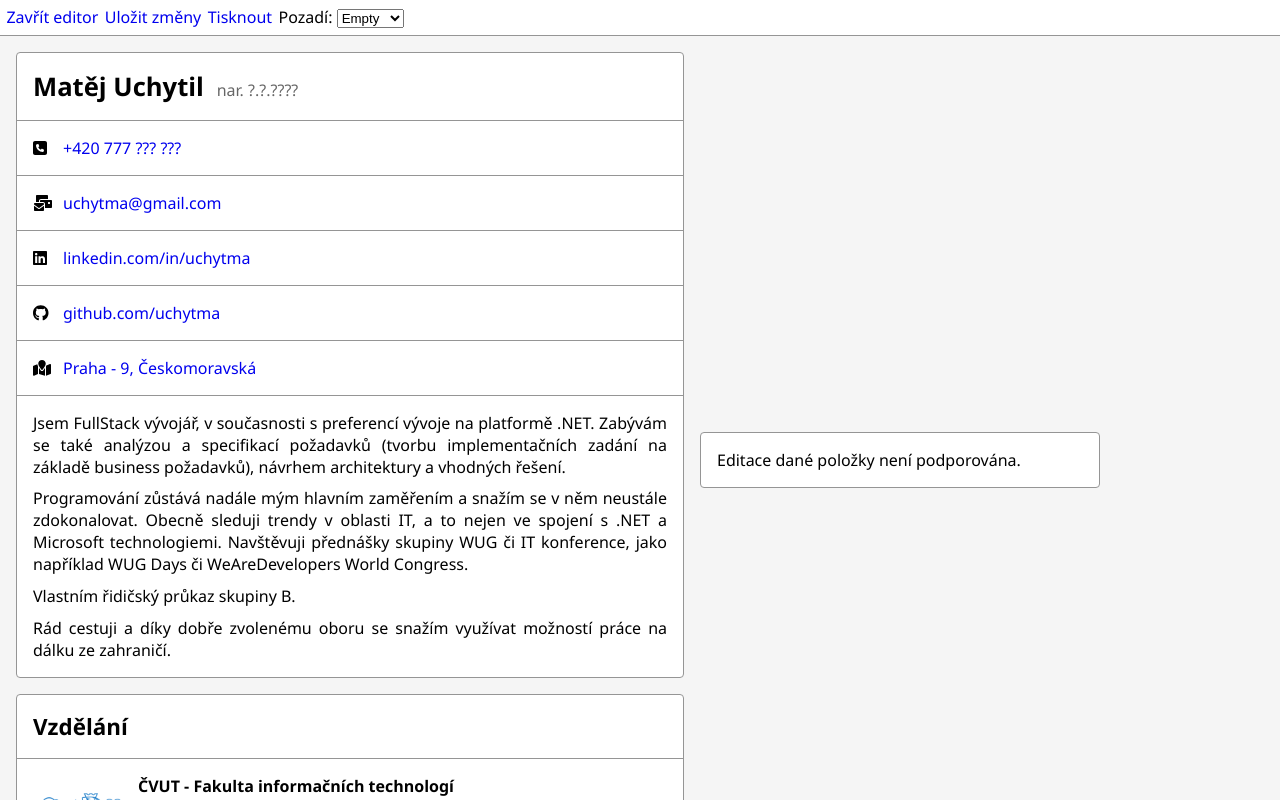
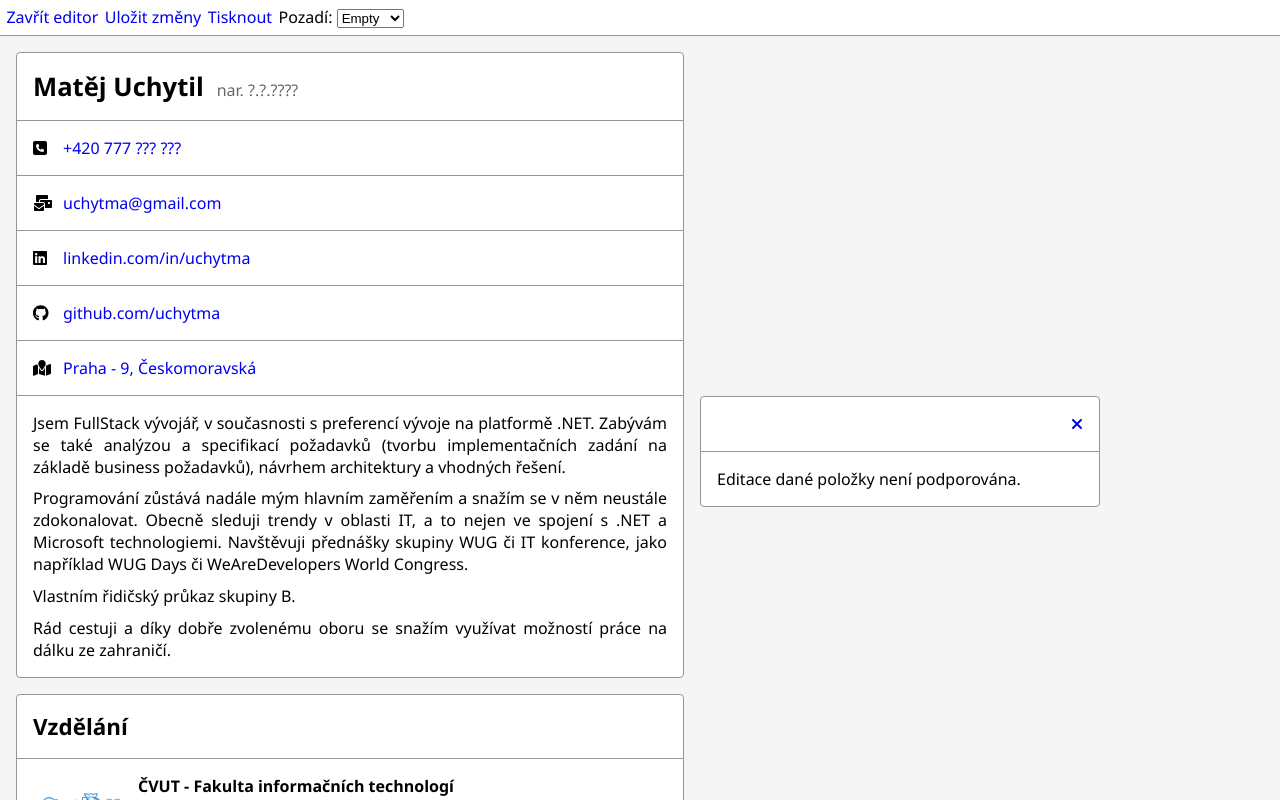
Before and after one commit to uchytma/easy-cv, a Vue app in the folder App/easy-cv/: page /app in a window 1280 px wide. Both pictures are taken after a click on the element 350 px from the left and 536 px from the top of the page. Shown: the top 800 px of the page. Built offline with nearby package versions, Linux system fonts and the light colour scheme.

Commit message:
Aside modal; aside control bar + implementing close button;

```diff
--- a/App/easy-cv/src/components/atoms/BaseIcon.vue
+++ b/App/easy-cv/src/components/atoms/BaseIcon.vue
@@ -22,6 +22,8 @@ const iconClass = computed(() => {
       return "fa-brands fa-github";
     case "linkedin":
       return "fa-brands fa-linkedin";
+    case "close":
+      return "fa-solid fa-xmark";
     default:
       return null;
   }
--- /dev/null
+++ b/App/easy-cv/src/components/molecules/ControlBar.vue
@@ -0,0 +1,25 @@
+<template>
+  <div class="wrapper">
+    <div><slot></slot></div>
+    <div>
+      <a href="javascript:void(0)" @click="emits('onClose')">
+        <BaseIcon icon="close"></BaseIcon>
+      </a>
+    </div>
+  </div>
+</template>
+
+<script lang="ts" setup>
+import BaseIcon from "../atoms/BaseIcon.vue";
+const emits = defineEmits<{
+  (e: "onClose"): void;
+}>();
+</script>
+
+<style lang="css" scoped>
+.wrapper {
+  display: flex;
+  flex-direction: row;
+  justify-content: space-between;
+}
+</style>
--- a/App/easy-cv/src/components/organisms/edit/CvEditSection.vue
+++ b/App/easy-cv/src/components/organisms/edit/CvEditSection.vue
@@ -1,17 +1,15 @@
 <template>
-  <p class="edit-wrapper">{{ props.selectedItem.item.guid }}</p>
+  <CvEditWrapper>
+    <p>{{ props.selectedItem.item.guid }}</p>
+  </CvEditWrapper>
 </template>
 
 <script lang="ts" setup>
 import type { SelectedItem } from "@/stores/mainApp";
 
+import CvEditWrapper from "./CvEditWrapper.vue";
+
 const props = defineProps<{
   selectedItem: SelectedItem;
 }>();
 </script>
-
-<style lang="css" scoped>
-.edit-wrapper {
-  padding: var(--base-gap);
-}
-</style>
--- a/App/easy-cv/src/components/organisms/edit/CvEditUnsupportedType.vue
+++ b/App/easy-cv/src/components/organisms/edit/CvEditUnsupportedType.vue
@@ -1,9 +1,9 @@
 <template>
-  <p class="edit-wrapper">Editace dané položky není podporována.</p>
+  <CvEditWrapper>
+    <p>Editace dané položky není podporována.</p>
+  </CvEditWrapper>
 </template>
 
-<style lang="css" scoped>
-.edit-wrapper {
-  padding: var(--base-gap);
-}
-</style>
+<script lang="ts" setup>
+import CvEditWrapper from "./CvEditWrapper.vue";
+</script>
--- /dev/null
+++ b/App/easy-cv/src/components/organisms/edit/CvEditWrapper.vue
@@ -0,0 +1,28 @@
+<template>
+  <div class="edit-wrapper">
+    <ControlBar @on-close="store.selectedItem = null"></ControlBar>
+    <slot></slot>
+  </div>
+</template>
+
+<script lang="ts" setup>
+import ControlBar from "../../molecules/ControlBar.vue";
+
+import { useMainAppStore } from "@/stores/mainApp";
+const store = useMainAppStore();
+</script>
+
+<style lang="css" scoped>
+.edit-wrapper {
+  display: flex;
+  flex-direction: column;
+}
+
+.edit-wrapper:deep(> *) {
+  padding: var(--base-gap);
+}
+
+.edit-wrapper:deep(> *:not(:last-child)) {
+  border-bottom: 1px solid var(--color-lines);
+}
+</style>
--- a/App/easy-cv/src/main.ts
+++ b/App/easy-cv/src/main.ts
@@ -9,10 +9,10 @@ import "./assets/main.css";
 /** Font awesome */
 import { library } from "@fortawesome/fontawesome-svg-core";
 import { FontAwesomeIcon } from "@fortawesome/vue-fontawesome";
-import { faPhoneSquare, faMailBulk, faMapMarked } from "@fortawesome/free-solid-svg-icons";
+import { faPhoneSquare, faMailBulk, faMapMarked, faXmark } from "@fortawesome/free-solid-svg-icons";
 import { faLinkedin, faGithub } from "@fortawesome/free-brands-svg-icons";
 
-library.add(faPhoneSquare, faMailBulk, faMapMarked, faLinkedin, faGithub);
+library.add(faPhoneSquare, faMailBulk, faMapMarked, faLinkedin, faGithub, faXmark);
 
 import { useMainAppStore } from "@/stores/mainApp";
 
--- a/App/easy-cv/src/services/commonTypes/icons.ts
+++ b/App/easy-cv/src/services/commonTypes/icons.ts
@@ -1 +1 @@
-export type Icon = "phone" | "email" | "location" | "linkedin" | "github";
+export type Icon = "phone" | "email" | "location" | "linkedin" | "github" | "close";
--- a/App/easy-cv/src/views/app/AppView.vue
+++ b/App/easy-cv/src/views/app/AppView.vue
@@ -2,7 +2,7 @@
   <div class="main-layout" :style="MainLayoutStyles">
     <nav class="nav"><AppNav /></nav>
     <main class="main"><AppMain /></main>
-    <aside class="aside"><AppAside /></aside>
+    <aside v-if="store.selectedItem" class="aside"><AppAside :style="computedStyle" /></aside>
   </div>
 </template>
 
@@ -11,9 +11,10 @@ import AppAside from "./components/AppAside.vue";
 import AppMain from "./components/AppMain.vue";
 import AppNav from "./components/AppNav.vue";
 import { useMainAppStore } from "@/stores/mainApp";
-import { computed } from "vue";
+import { computed, ref } from "vue";
 import type { CSSProperties } from "vue";
 
+const refreshKey = ref(0);
 const store = useMainAppStore();
 
 const MainLayoutStyles = computed(() => {
@@ -23,20 +24,32 @@ const MainLayoutStyles = computed(() => {
   }
   return ret;
 });
+
+const computedStyle = computed<CSSProperties>(() => {
+  const ret: CSSProperties = {};
+  if (refreshKey.value >= 0) {
+    //hack for recompute computed style, when resized
+    if (store.selectedItem && window.innerWidth >= 1120) {
+      ret["top"] = `${store.selectedItem.callerPosition.top}px`;
+    }
+  }
+  return ret;
+});
+
+window.addEventListener("resize", () => {
+  refreshKey.value++;
+  console.log(refreshKey);
+});
 </script>
 
 <style lang="css" scoped>
 .main-layout {
   display: grid;
-  grid: min-content auto / 700px auto;
+  grid: min-content auto / 1fr 700px 1fr;
   grid-template-areas:
-    "nav nav"
-    "main empty";
+    "nav nav nav"
+    "empty1 main empty2";
   min-height: 100vh;
-}
-
-.main-layout > .aside {
-  display: none;
 }
 
 .nav {
@@ -49,16 +62,40 @@ const MainLayoutStyles = computed(() => {
 }
 
 .aside {
-  grid-area: aside;
-  margin-top: var(--base-gap);
+  position: fixed; /* Stay in place */
+  z-index: 1; /* Sit on top */
+  left: 0;
+  top: 0;
+  width: 100%; /* Full width */
+  height: 100%; /* Full height */
+  overflow: auto; /* Enable scroll if needed */
+  background-color: rgb(0, 0, 0); /* Fallback color */
+  background-color: rgba(0, 0, 0, 0.4); /* Black w/ opacity */
 }
 
-@media (min-width: 1100px) {
+.aside > * {
+  left: calc(50% - 200px);
+  top: var(--base-gap);
+  position: absolute;
+}
+
+@media (min-width: 1120px) {
   .main-layout {
-    grid: min-content auto / 700px 400px auto;
+    grid: min-content auto / 700px 420px auto;
     grid-template-areas:
       "nav nav nav"
       "main aside empty";
+  }
+
+  .aside {
+    grid-area: aside;
+    margin-top: var(--base-gap);
+    position: initial;
+    background-color: unset;
+  }
+
+  .aside > * {
+    left: unset;
   }
 
   .main-layout > .aside {
@@ -68,7 +105,7 @@ const MainLayoutStyles = computed(() => {
 
 @media (min-width: 1300px) {
   .main-layout {
-    grid: auto / auto 700px 400px;
+    grid: auto / auto 700px 420px;
     grid-template-areas: "nav main aside";
   }
   .aside {
@@ -76,7 +113,7 @@ const MainLayoutStyles = computed(() => {
   }
 }
 
-@media (min-width: 1500px) {
+@media (min-width: 1520px) {
   .main-layout {
     grid: auto / 1fr 700px 1fr;
     grid-template-areas: "nav main aside";
--- a/App/easy-cv/src/views/app/components/AppAside.vue
+++ b/App/easy-cv/src/views/app/components/AppAside.vue
@@ -1,27 +1,18 @@
 <template>
-  <div class="aside-wrapper" :style="computedStyle">
+  <div class="aside-wrapper">
     <CvEditItem :selectedItem="store.selectedItem"></CvEditItem>
   </div>
 </template>
 
 <script lang="ts" setup>
 import CvEditItem from "@/components/organisms/edit/CvEditItem.vue";
-import { computed, type CSSProperties } from "vue";
 
 import { useMainAppStore } from "@/stores/mainApp";
 const store = useMainAppStore();
-
-const computedStyle = computed<CSSProperties>(() => {
-  const ret: CSSProperties = {};
-  if (store.selectedItem) {
-    ret["margin-top"] = `calc(${store.selectedItem.callerPosition.top}px - var(--base-gap))`;
-  }
-  return ret;
-});
 </script>
 
 <style lang="css" scoped>
 .aside-wrapper {
-  max-width: 400px;
+  width: 400px;
 }
 </style>
```
